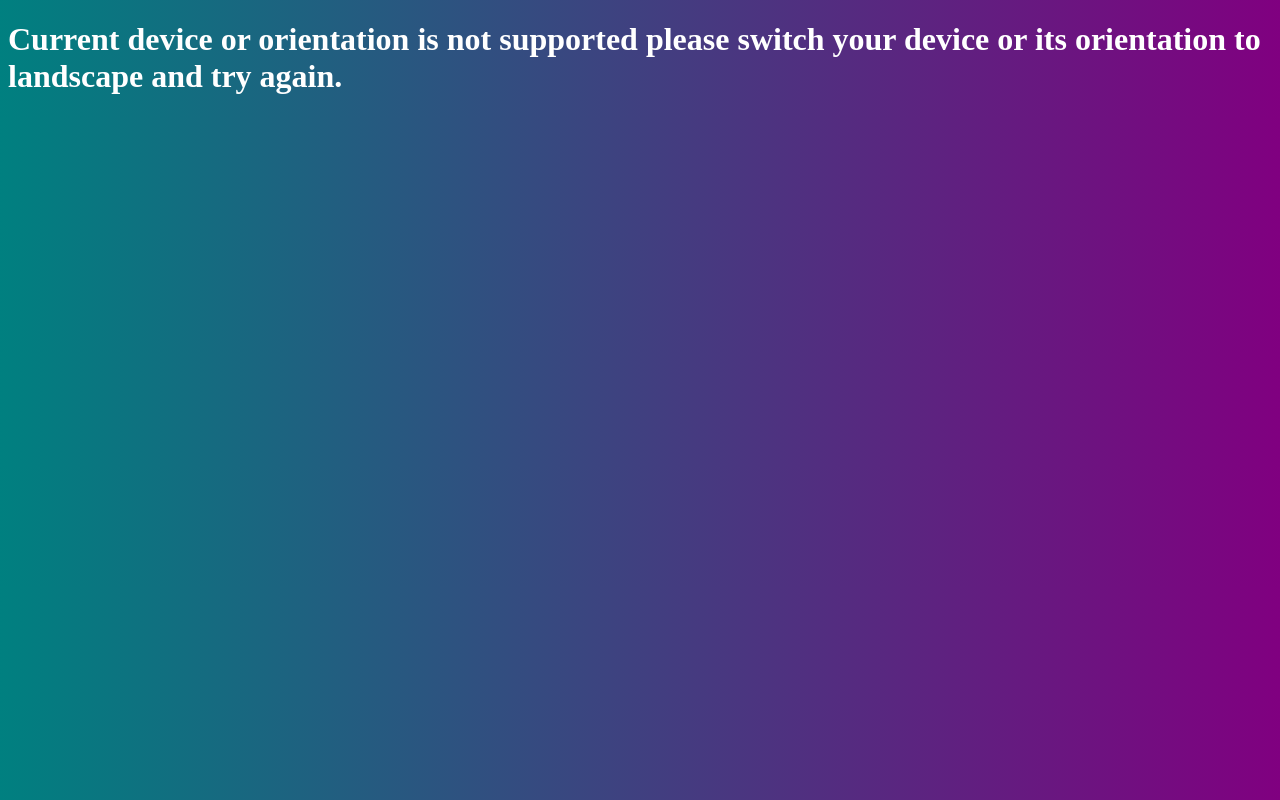
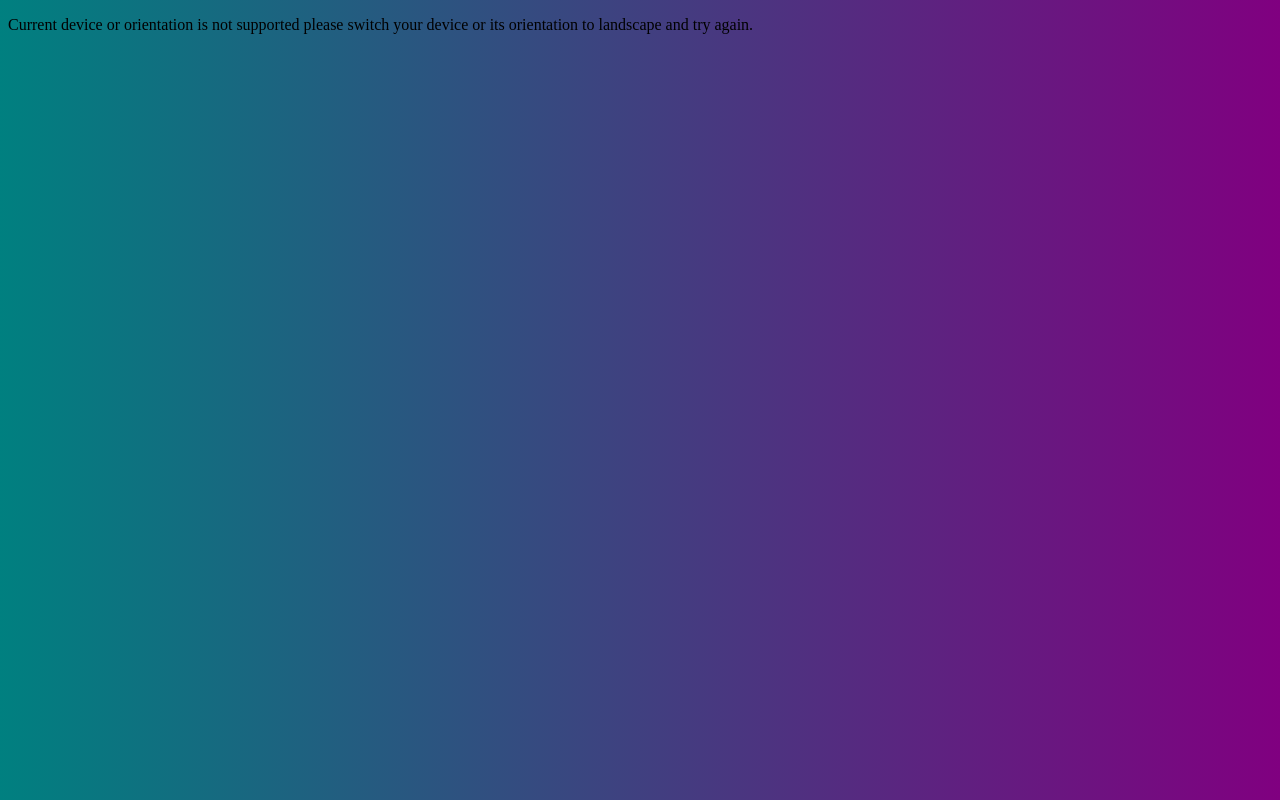
Before and after one commit to formula-book/home, a plain HTML site: page unsupported.html in a window 1280 px wide. Drawn offline with Linux system fonts and the light colour scheme.

Commit message:
Add files via upload

```diff
--- a/unsupported.html
+++ b/unsupported.html
@@ -9,6 +9,6 @@
     <script src="index.js"></script>
 </head>
 <body>
-    <h1 class="unsupported">Current device or orientation is not supported please switch your device or its orientation to landscape and try again.</h1>
+    <p class="unsupported">Current device or orientation is not supported please switch your device or its orientation to landscape and try again.</p>
 </body>
 </html>
```
